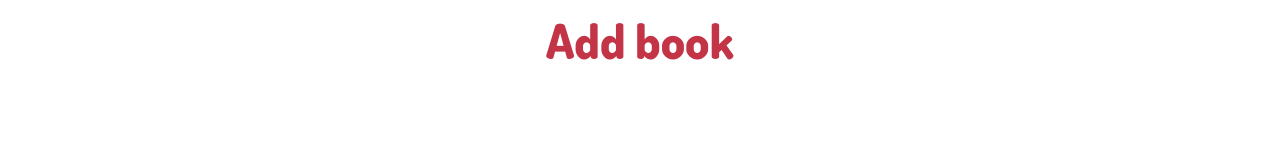
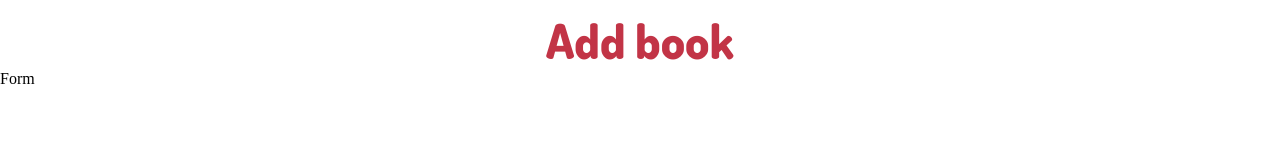
Before and after one commit to Hanna-Mamedova/rs-react, a React (Vite) app: page /forms in a window 1280 px wide. Shown: the part 122-282 px from the top of the page. Built offline with nearby package versions, Linux system fonts and the light colour scheme.

Commit message:
feat: add add-book form component

```diff
--- /dev/null
+++ b/src/components/add-book-form/Add-book-form.tsx
@@ -0,0 +1,9 @@
+import React, { Component } from 'react';
+
+class AddBookForm extends Component {
+  render(): React.ReactNode {
+    return <div>Form</div>;
+  }
+}
+
+export default AddBookForm;
--- a/src/pages/forms/Forms.tsx
+++ b/src/pages/forms/Forms.tsx
@@ -1,4 +1,6 @@
 import React, { Component } from 'react';
+
+import AddBookForm from '../../components/add-book-form/Add-book-form';
 
 import './Forms.css';
 
@@ -7,6 +9,7 @@ class Forms extends Component {
     return (
       <div className="forms">
         <h1>Add book</h1>
+        <AddBookForm />
       </div>
     );
   }
```
